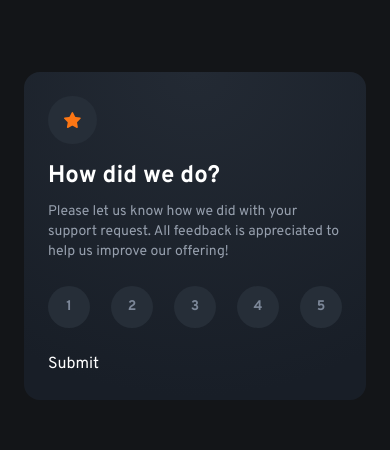
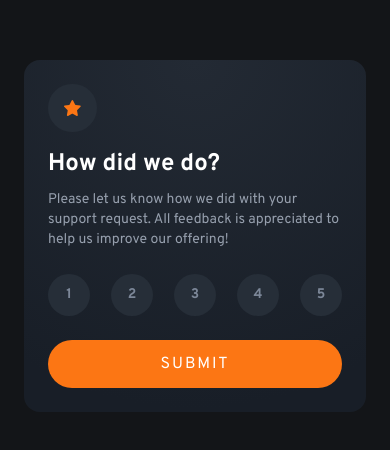
Before and after one commit to matheusschramli/feedback-3ano, a React (Vite) app: page / in a window 390 px wide. Shown: the part 186-636 px from the top of the page. Built offline with nearby package versions, Linux system fonts and the light colour scheme.

Commit message:
primeiro card do mobile finalizado

```diff
--- a/src/App.jsx
+++ b/src/App.jsx
@@ -19,7 +19,7 @@
         <input type="button" value={5} className="bg-dark-blue w-10.5 h-10.5 rounded-full text-medium-grey text-sm font-bold"/>
       </div>
 
-      <button>Submit</button>
+      <button className="bg-orange w-full py-3 rounded-3xl uppercase tracking-1">Submit</button>
 
     </div>
   )
```
